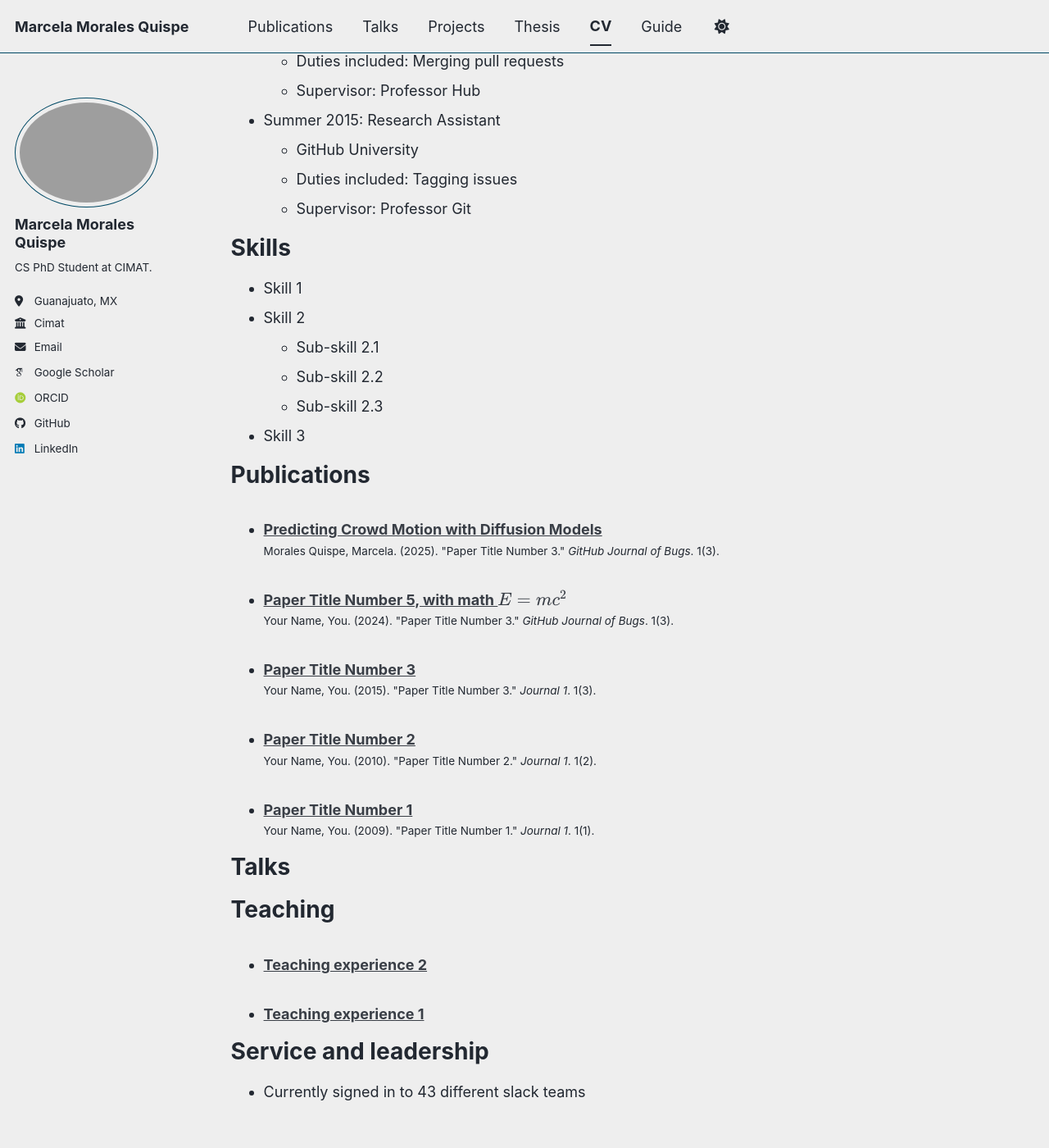
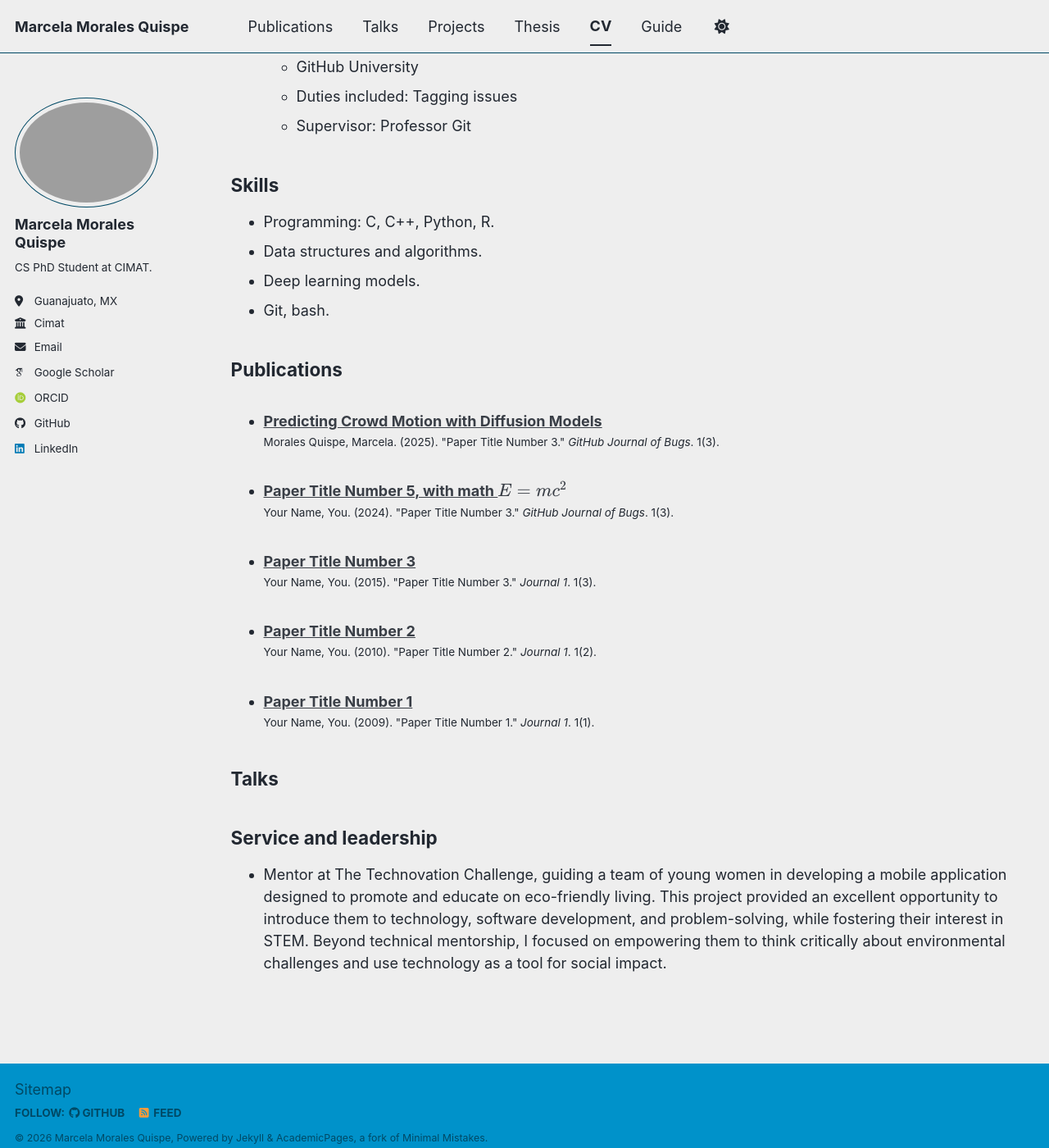
Before and after one commit to marcemq/marcemq.github.io, a Jekyll site: the page built from _pages/cv.md, in a window 1280 px wide and 1400 px high, scrolled down 710 px. Shown: the whole window at 82% size. Built offline with Jekyll 4.4.1, drawn with Linux system fonts in a browser that asks for light colours; some web fonts are replaced; a script bundle is joined from its source files by our own code; library files that are not in the unit come from our copies.

Commit message:
Update cv.md

```diff
--- a/_pages/cv.md
+++ b/_pages/cv.md
@@ -10,13 +10,11 @@ redirect_from:
 {% include base_path %}
 ***
 ## Education
-======
 * Engineering degree, [Universidad Autónoma de Aguascalientes (UAA)](https://www.uaa.mx), Aguascalientes, México, 2011.
 * M.Sc. in Mathematics and Computer Science, [Centro de Investigación en Matemáticas A.C](https://www.cimat.mx/), Guanajuato, México, 2013.
 * Ph.D in Computer Science, [Centro de Investigación en Matemáticas A.C](https://www.cimat.mx/), Guanajuato, México, 2026 (expected)
 
 ## Work experience
-======
 * Spring 2024: Academic Pages Collaborator
   * GitHub University
   * Duties includes: Updates and improvements to template
@@ -32,33 +30,21 @@ redirect_from:
   * Duties included: Tagging issues
   * Supervisor: Professor Git
 
-Skills
-======
-* Skill 1
-* Skill 2
-  * Sub-skill 2.1
-  * Sub-skill 2.2
-  * Sub-skill 2.3
-* Skill 3
+## Skills
+* Programming: C, C++, Python, R.
+* Data structures and algorithms.
+* Deep learning models.
+* Git, bash.
 
-Publications
-======
+## Publications
   <ul>{% for post in site.publications reversed %}
     {% include archive-single-cv.html %}
   {% endfor %}</ul>
 
-Talks
-======
+## Talks
   <ul>{% for post in site.talks reversed %}
     {% include archive-single-talk-cv.html  %}
   {% endfor %}</ul>
 
-Teaching
-======
-  <ul>{% for post in site.teaching reversed %}
-    {% include archive-single-cv.html %}
-  {% endfor %}</ul>
-
-Service and leadership
-======
-* Currently signed in to 43 different slack teams
+## Service and leadership
+* Mentor at The Technovation Challenge, guiding a team of young women in developing a mobile application designed to promote and educate on eco-friendly living. This project provided an excellent opportunity to introduce them to technology, software development, and problem-solving, while fostering their interest in STEM. Beyond technical mentorship, I focused on empowering them to think critically about environmental challenges and use technology as a tool for social impact.
```
